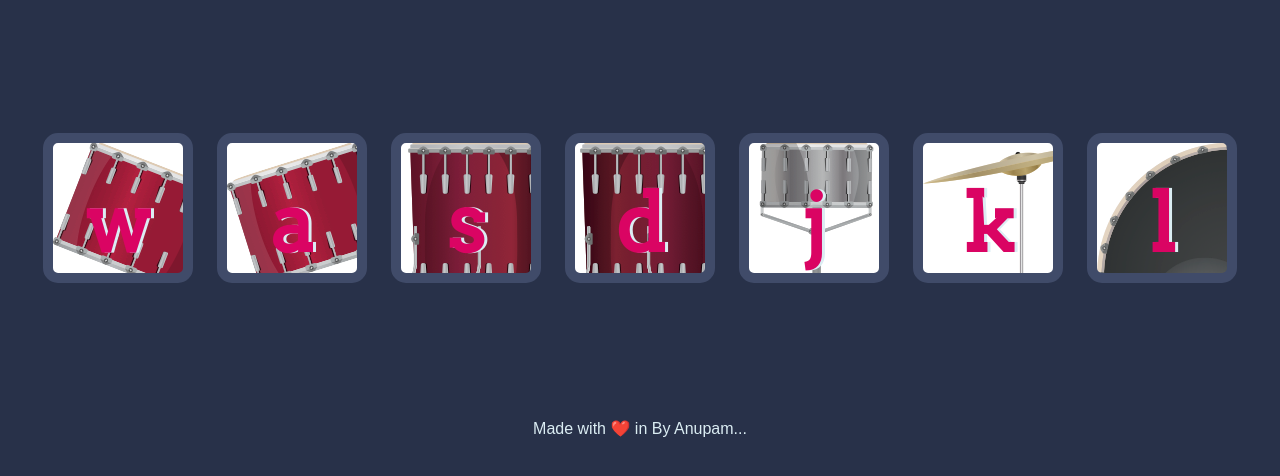
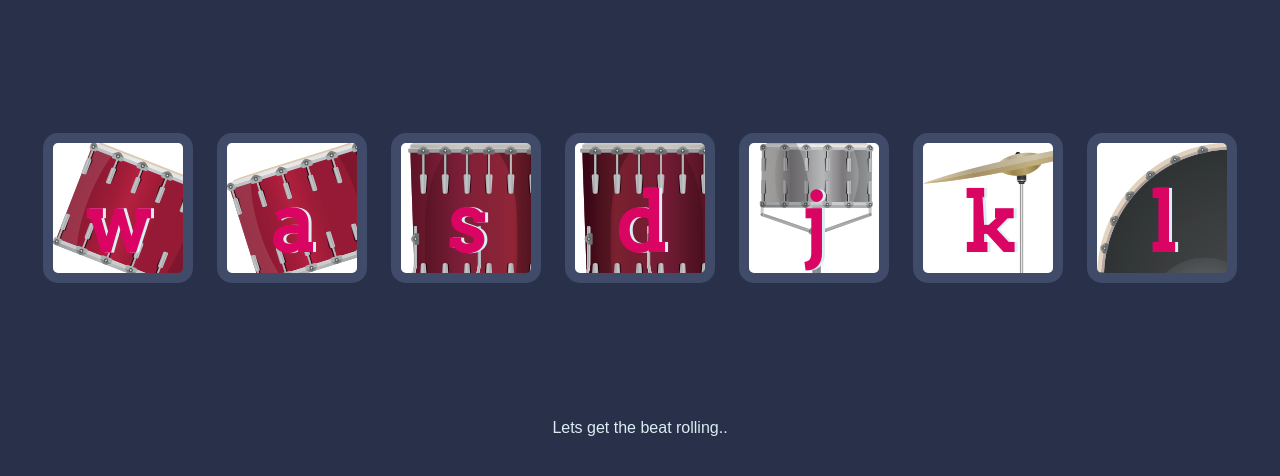
Before and after one commit to Anupam-av/Drum-kit, a plain HTML site: page index.html in a window 1280 px wide. Shown: the part 156-632 px from the top of the page. Drawn offline with Linux system fonts and the light colour scheme.

Commit message:
Update index.html

```diff
--- a/index.html
+++ b/index.html
@@ -23,7 +23,7 @@
 
 
   <footer>
-    Made with ❤️ in By Anupam...
+    Lets get the beat rolling..
   </footer>
 
   <script src="index.js" charset="utf-8"></script>
```
